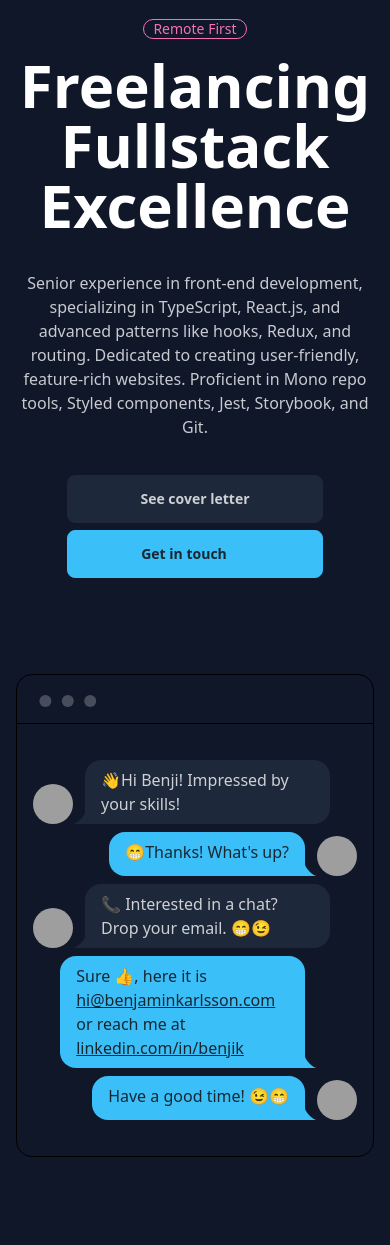
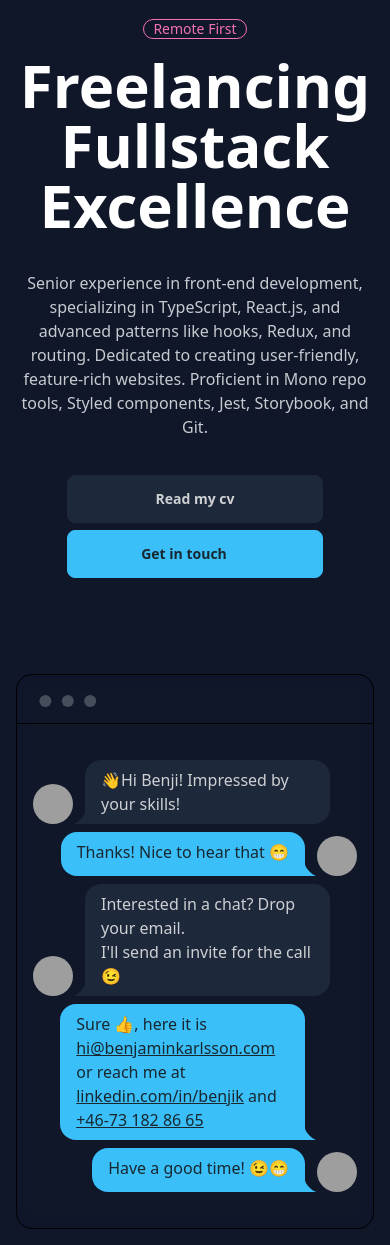
Before and after one commit to B3Kay/benjaminkarlsson.com, a SvelteKit app: page / in a window 390 px wide. Before the commit the page ends 1173 px from the top, so only its background shows below. Built offline with nearby package versions, Linux system fonts and the light colour scheme; grey boxes are pictures that could not be loaded; some icons are missing.

Commit message:
:speech_balloon: Update chat bubbles text with  phone

```diff
--- a/src/routes/+page.svelte
+++ b/src/routes/+page.svelte
@@ -19,7 +19,7 @@
       </p>
       <div class="join-vertical join md:join-horizontal gap-2">
         <button class="btn md:btn-lg btn-neutral btn-wide normal-case"
-          >See cover letter</button
+          >Read my cv</button
         >
         <button class="btn md:btn-lg btn-primary btn-wide normal-case"
           >Get in touch <IconArrowRight /></button
@@ -120,7 +120,7 @@
       </div>
     </div> -->
     <!-- chat wwindow 2 -->
-    <div class="mockup-window border border-base-300">
+    <div class="mockup-window border border-base-300 backdrop-blur">
       <div
         class="flex justify-center px-4 py-8 md:py-16 border-t border-base-300"
       >
@@ -146,7 +146,7 @@
             </div>
 
             <div class="chat-bubble chat-bubble-primary">
-              😁Thanks! What's up?
+              Thanks! Nice to hear that 😁
             </div>
           </div>
 
@@ -160,7 +160,8 @@
             </div>
 
             <div class="chat-bubble">
-              📞 Interested in a chat? Drop your email. 😁😉
+              Interested in a chat? Drop your email. <br />
+              I'll send an invite for the call 😉
             </div>
           </div>
           <div class="chat chat-end">
@@ -184,6 +185,8 @@
                 target="_blank"
                 rel="noopener noreferrer">linkedin.com/in/benjik</a
               >
+              and
+              <a class="link" href="tel:+46-73 182 86 65">+46-73 182 86 65</a>
             </div>
           </div>
           <div class="chat chat-end">
```
